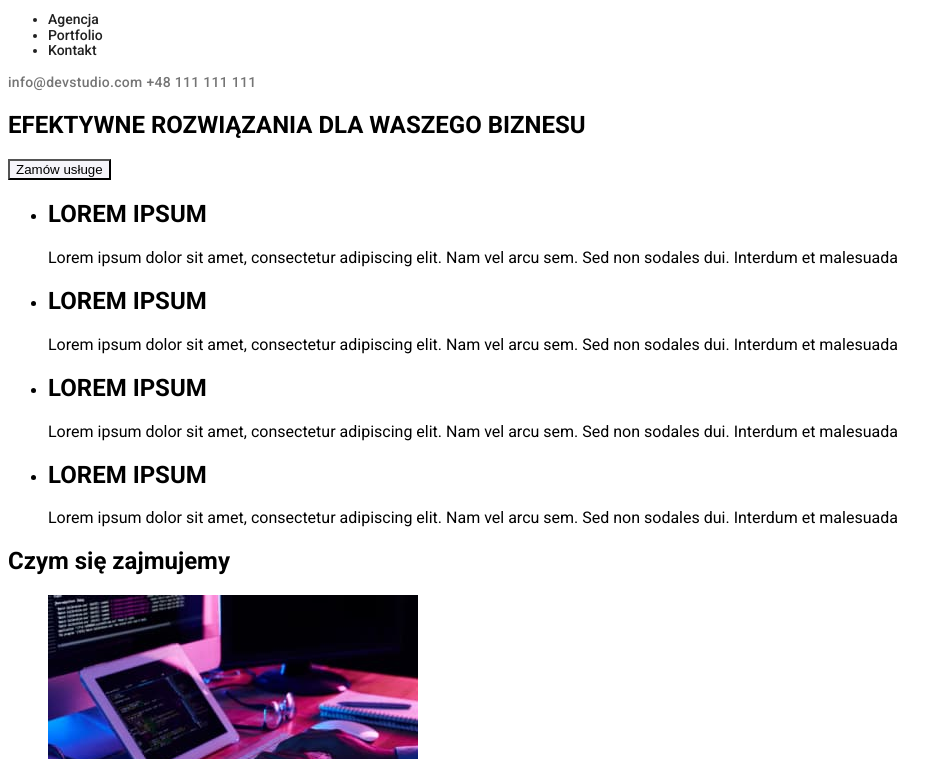
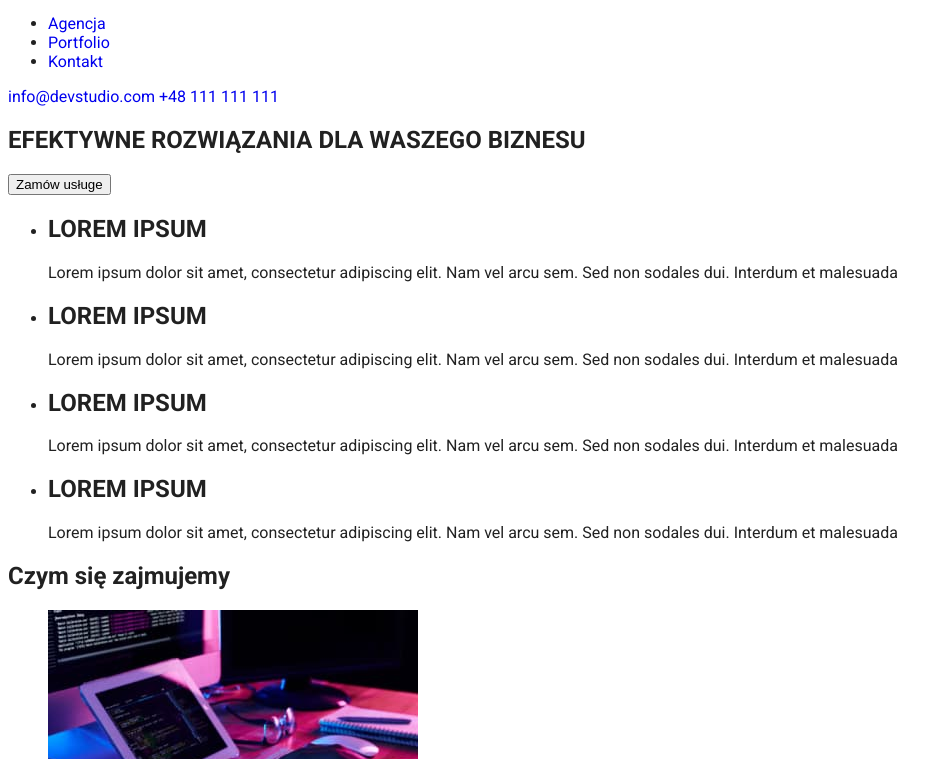
Before and after one commit to zanetamak/goit-markup-hw-02, a plain HTML site: page index.html in a window 1280 px wide. Shown: the part 41-800 px from the top of the page, without its empty margins (0-952 px from the left). Drawn offline with Linux system fonts and the light colour scheme.

Commit message:
update hw 02

```diff
--- a/css/styles.css
+++ b/css/styles.css
@@ -1,16 +1,14 @@
-.body {
-   font-family: 'Roboto';
-   color: #212121;
-   background-color: #E5E5E5;
+:root {
+   --main-background: rgba(255,255,255, 1);
+   --focus-color: rgba(33, 150, 243, 1);
+   --second-line-color: rgba(117, 117, 117, 1);
+   --button-background: rgba(229, 229, 229,1)
 }
 
-:root {
-   --main-background: #FFFFFF;
-   --focus-color: #2196F3;
-   --second-line-color: #757575;
-   --button-background: #F5F4FA;
+.body {
+   font-family: 'Roboto', sans-serif;
+   color: rgba(33, 33, 33, 1)
 }
-
 .logo {
 color: var(--focus-color);
 font-family: 'Raleway';
@@ -87,6 +85,8 @@ text-decoration: inherit;
 font-weight: 400;
 font-size: 16px;
 line-height: 1.8;
+color: var(--second-line-color)
+
 }
 
 .last {
--- a/index.html
+++ b/index.html
@@ -12,7 +12,7 @@
     <style>
         body {
             font-family: "Roboto", sans-serif;
-            color: 212121;
+            color: rgba(33, 33, 33, 1)
         }
     </style>
     <title>Studio</title>
@@ -20,18 +20,18 @@
 </head>
 <body>
 <header>
-    <a class="link" href="./index.html"><span class="logo">Web</span><span class="logo-header">Studio</span></a>
+    <a href="./index.html"><span class="logo">Web</span><span class="logo-header">Studio</span></a>
             <nav>
-                <ul class="first-line">
-                    <li><a class="first-line" href="#">Agencja</a></li>
-                    <li><a class="first-line" href="./portfolio.html">Portfolio</a></li>
-                    <li><a class="first-line" href="#">Kontakt</a></li>
+                <ul >
+                    <li><a href="#">Agencja</a></li>
+                    <li><a href="./portfolio.html">Portfolio</a></li>
+                    <li><a href="#">Kontakt</a></li>
                 </ul>
             </nav>
 
-            <div class="first-line-contact">
-            <a class="contact" href="mailto:info@devstudio.com">info@devstudio.com</a>
-            <a class="contact" href="tel:+48111111111">+48 111 111 111</a>
+            <div>
+            <a href="mailto:info@devstudio.com">info@devstudio.com</a>
+            <a href="tel:+48111111111">+48 111 111 111</a>
             </div>
 </header>
 <!--hero-->
@@ -39,7 +39,7 @@
     <section>
         <div>
         <h1>EFEKTYWNE ROZWIĄZANIA DLA WASZEGO BIZNESU</h1>
-        <button type="button" class="buttons-portfolio">Zamów usługe</button>
+        <button>Zamów usługe</button>
          </div>
     </section>
 <!--Atuty-->
```
Also changed, not shown: portfolio.html (+4 -4 lines).
